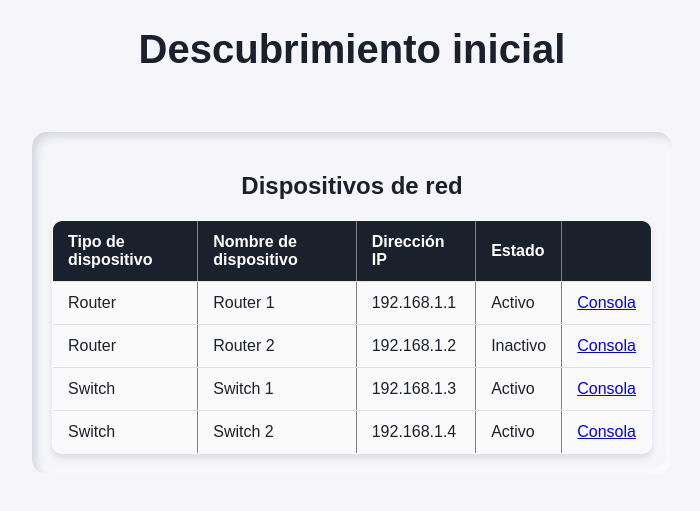
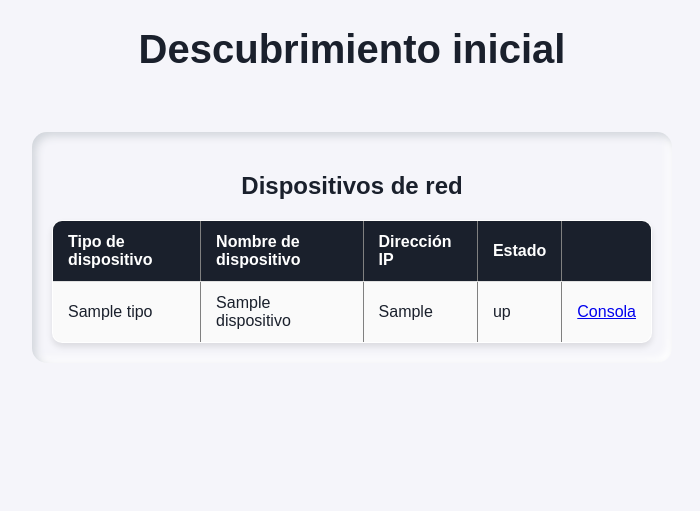
Before and after one commit to VictoriaP17/Network-Supervisor, a Flask app: template app/templates/discovery.html in a window 1280 px wide. Shown: the top 511 px of the page, without its empty margins (288-988 px from the left). Run offline with Flask 3, Linux system fonts and the light colour scheme; the template is opened without the code that fills it: most values are stand-ins (such as "Sample title", 1, 10 or a date in 2020).

Commit message:
hola soy mateo

```diff
--- a/app/templates/discovery.html
+++ b/app/templates/discovery.html
@@ -23,42 +23,17 @@
                         </tr>
                     </thead>
                     <tbody>
+                        {% for dispositivo in dispositivos %}
                         <tr>
-                            <td>Router</td>
-                            <td>Router 1</td>
-                            <td>192.168.1.1</td>
-                            <td>Activo</td>
+                            <td>{{ dispositivo.tipo }}</td>
+                            <td>{{ dispositivo.nombre }}</td>
+                            <td>{{ dispositivo.ip }}</td>
+                            <td>{{ dispositivo.estado }}</td>
                             <td>
-                                <a href="{{url_for('main_views.control_center_index', device_id=1)}}">Consola</a>
+                                <a href="{{ url_for('main_views.control_center_index', device_id=dispositivo.id) }}">Consola</a>
                             </td>
                         </tr>
-                        <tr>
-                            <td>Router</td>
-                            <td>Router 2</td>
-                            <td>192.168.1.2</td>
-                            <td>Inactivo</td>
-                            <td>
-                                <a href="{{url_for('main_views.control_center_index', device_id=1)}}">Consola</a>
-                            </td>
-                        </tr>
-                        <tr>
-                            <td>Switch</td>
-                            <td>Switch 1</td>
-                            <td>192.168.1.3</td>
-                            <td>Activo</td>
-                            <td>
-                                <a href="{{url_for('main_views.control_center_index', device_id=1)}}">Consola</a>
-                            </td>
-                        </tr>
-                        <tr>
-                            <td>Switch</td>
-                            <td>Switch 2</td>
-                            <td>192.168.1.4</td>
-                            <td>Activo</td>
-                            <td>
-                                <a href="{{url_for('main_views.control_center_index', device_id=1)}}">Consola</a>
-                            </td>
-                        </tr>
+                        {% endfor %}
                     </tbody>
                 </table>
             </article>
```
Also changed, not shown: app/views/views.py (+25 -2 lines), app/__init__.py (line endings or trailing spaces).
